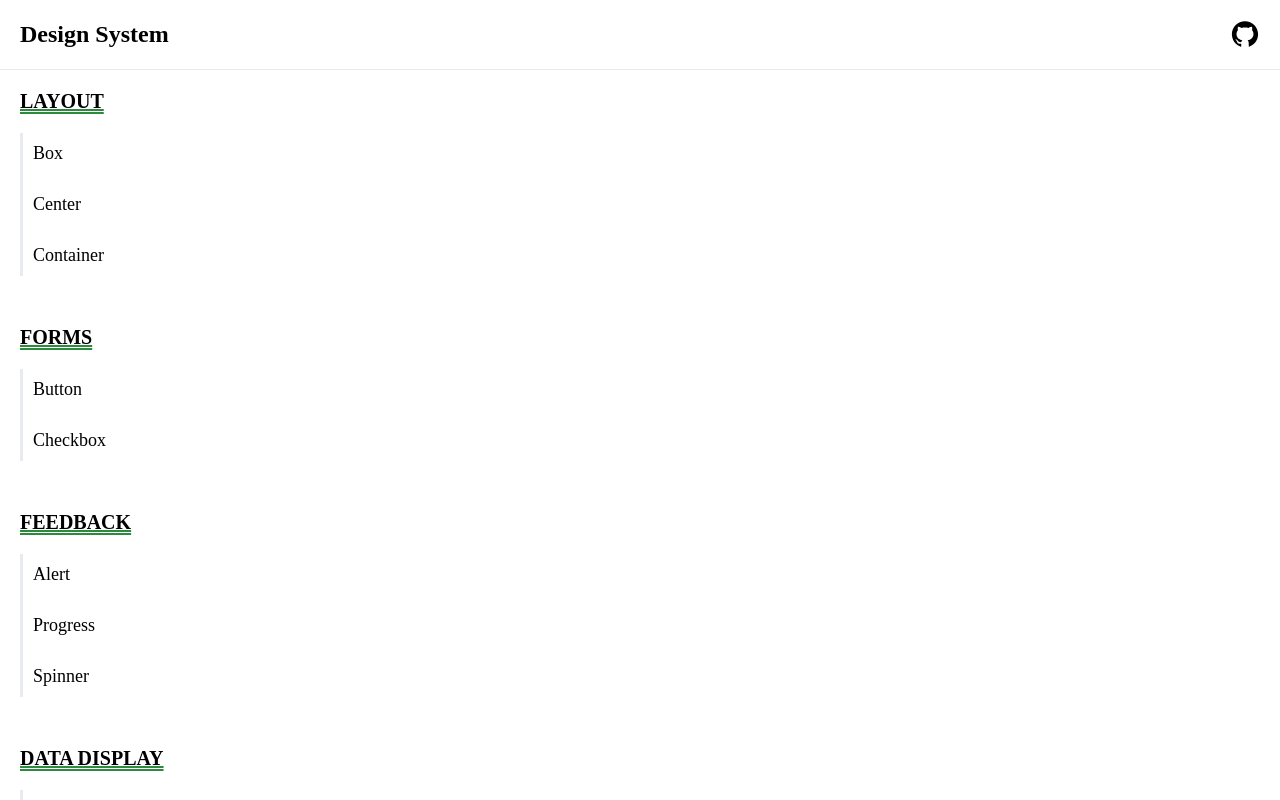
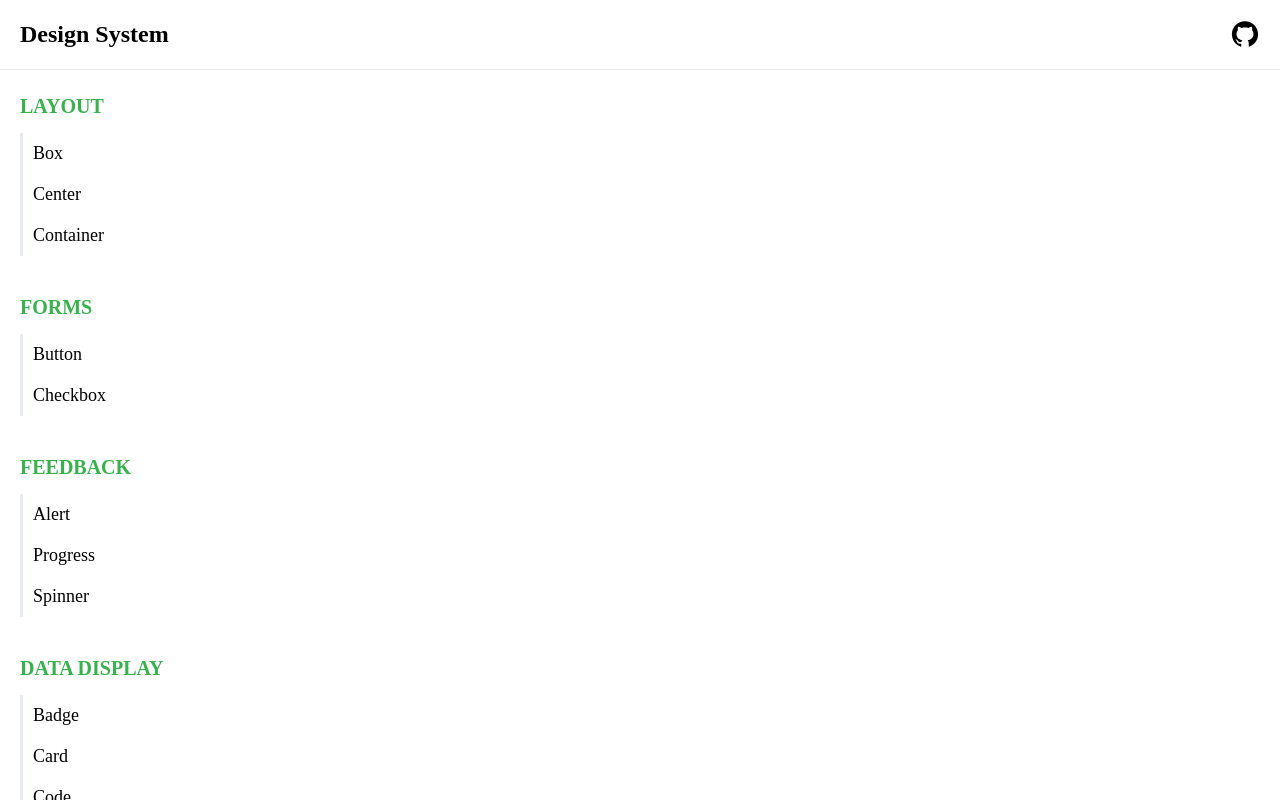
Before and after one commit to lokba/lokba-ui, a React app: page / in a window 1280 px wide. Built offline with nearby package versions, Linux system fonts and the light colour scheme; what emotion-normalize would draw is missing.

Commit message:
style(Sidebar): amend styling

```diff
--- a/src/components/Sidebar/index.style.ts
+++ b/src/components/Sidebar/index.style.ts
@@ -4,15 +4,15 @@ import styled from '@emotion/styled';
 export const Container = styled.nav`
   display: flex;
   flex-direction: column;
-  gap: 4rem;
-  padding: 2rem;
+  gap: 2.5rem;
+  padding: 1rem 2rem 4rem;
 `;
 
 export const Title = styled.p`
-  margin-bottom: 2rem;
+  margin: 1.5rem 0;
   font-size: 2rem;
   font-weight: 700;
-  text-decoration: underline #2b8a3e double;
+  color: #37b24d;
 `;
 
 export const List = styled.ul`
@@ -20,9 +20,13 @@ export const List = styled.ul`
 `;
 
 export const Menu = styled.li<{ active: boolean }>`
-  margin: 1rem 0;
   font-size: 1.8rem;
   cursor: pointer;
+
+  &:hover {
+    font-weight: 700;
+    background: #d3f9d8;
+  }
 
   a {
     display: block;
@@ -35,17 +39,14 @@ export const Menu = styled.li<{ active: boolean }>`
       padding: 1rem 0;
       border-left: 3px solid #e7ebf0;
     }
-
-    &:hover {
-      font-weight: 700;
-    }
   }
 
   ${({ active }) =>
     active
       ? css`
+          font-weight: 700;
           color: #2b8a3e;
-          font-weight: 700;
+          background: #d3f9d8;
 
           a::before {
             border-left: 3px solid #2b8a3e;
```
